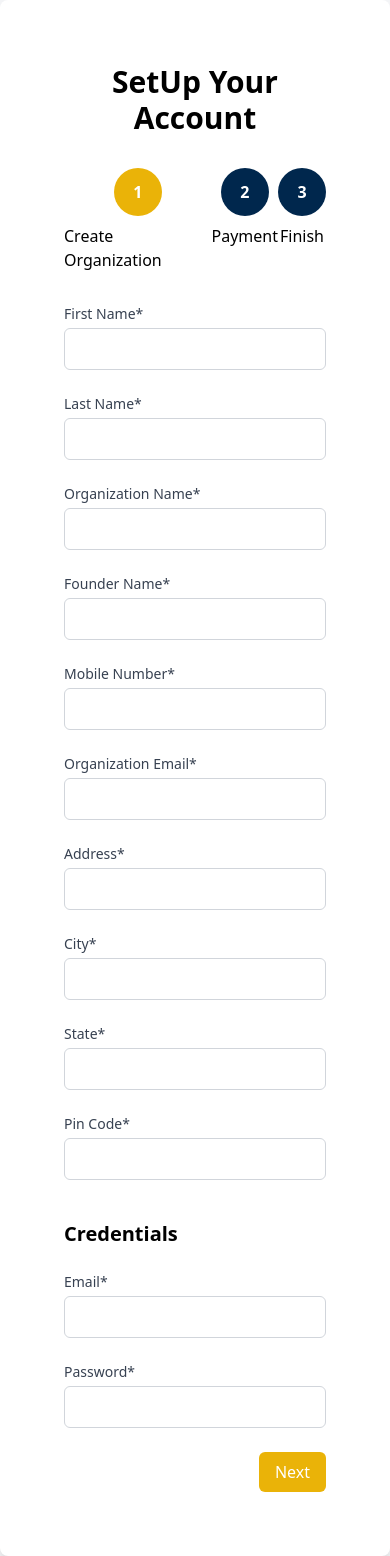
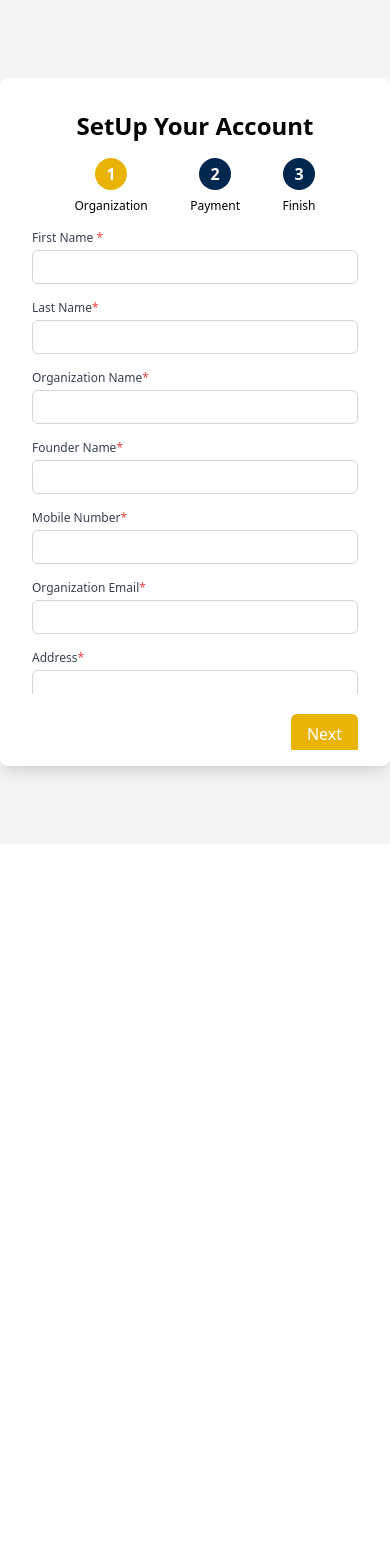
Before and after one commit to QubicGen11/SMS, a React (Vite) app: page /setup in a window 390 px wide. After the commit the page ends 844 px from the top, so only its background shows below. Built offline with nearby package versions, Linux system fonts and the light colour scheme.

Commit message:
Modified the Screen 2 setup account allignment

```diff
--- a/src/Components/Login_Components/Login.css
+++ b/src/Components/Login_Components/Login.css
@@ -9,15 +9,17 @@
     background-position: center center;
   }
 
-  /* .Careersmain::before {
+  .Careersmain::before {
     content: "";
     position: absolute;
     width: 100%;
     height: 100%;
-    background: rgba(0, 0, 0, 0.2);
-  }  */
+    background: rgba(0, 0, 0, 0.01);
+  }
 
   .blur-bg{
-    background-color: rgba(255, 255, 255, 0.1);
+    /* background-color: rgba(255, 255, 255, 0.1); */
+        background-color: rgba(0, 0, 0, 0.3);
+
     backdrop-filter: blur(5px);
   }
--- a/src/Components/Setup Components/Setup.jsx
+++ b/src/Components/Setup Components/Setup.jsx
@@ -4,85 +4,90 @@ import { Link } from 'react-router-dom';
 const Setup = () => {
   return (
     <div className="flex justify-center items-center min-h-screen bg-gray-100">
-      <div className="bg-white p-10 rounded-lg shadow-lg max-w-4xl w-full flex">
-        <div className="hidden md:flex flex-col justify-center items-center bg-[#00274D] text-white p-8 w-96 rounded-l-lg">
+      <div className="bg-white p-4 sm:p-10 rounded-lg shadow-lg max-w-4xl h-full w-full flex flex-col md:flex-row">
+        <div className="hidden md:flex flex-col justify-center items-center bg-[#00274D] text-white p-8 w-full md:w-96 rounded-l-lg">
           <img src="https://res.cloudinary.com/devewerw3/image/upload/v1720427797/Group_8_1_fjriu5.png" alt="QubicGen Logo" className="mb-8" />
         </div>
-        <div className="w-full md:w-3/4 p-6">
-          <h1 className="text-3xl font-bold mb-8 text-center">SetUp Your Account</h1>
-          <div className="flex justify-evenly mb-8">
+        <div className="w-full md:w-3/4 p-4 md:p-6 h-full overflow-y-auto">
+          <h1 className="text-2xl md:text-3xl font-bold mb-4 md:mb-8 text-center">SetUp Your Account</h1>
+          <div className="flex justify-evenly mb-4 md:mb-8">
             <div className="flex flex-col items-center">
-              <div className="bg-yellow-500 rounded-full w-12 h-12 flex justify-center items-center text-white font-bold mb-2">1</div>
-              <span>Create Organization</span>
+              <div className="bg-yellow-500 rounded-full w-8 h-8 md:w-12 md:h-12 flex justify-center items-center text-white font-bold mb-2">1</div>
+              <span className="text-xs md:text-base">Organization</span>
             </div>
             <div className="flex flex-col items-center">
-              <div className="bg-[#00274D] rounded-full w-12 h-12 flex justify-center items-center text-white font-bold mb-2">2</div>
-              <span>Payment</span>
+              <div className="bg-[#00274D] rounded-full w-8 h-8 md:w-12 md:h-12 flex justify-center items-center text-white font-bold mb-2">2</div>
+              <span className="text-xs md:text-base">Payment</span>
             </div>
             <div className="flex flex-col items-center">
-              <div className="bg-[#00274D] rounded-full w-12 h-12 flex justify-center items-center text-white font-bold mb-2">3</div>
-              <span>Finish</span>
+              <div className="bg-[#00274D] rounded-full w-8 h-8 md:w-12 md:h-12 flex justify-center items-center text-white font-bold mb-2">3</div>
+              <span className="text-xs md:text-base">Finish</span>
             </div>
           </div>
-          <form className="grid grid-cols-1 md:grid-cols-2 gap-6">
+          <div className="h-[55vh] overflow-y-auto">
+            <form className="grid grid-cols-1 md:grid-cols-2 gap-4 md:gap-6">
               <div>
-              <label className="block text-sm font-medium text-gray-700">First Name*</label>
-              <input type="text" className="mt-1 block w-full p-2 border border-gray-300 rounded-md" />
+                <label className="block text-xs md:text-sm font-medium text-gray-700">First Name <span className='text-red-600'><span className='text-red-500'>*</span></span></label>
+                <input type="text" className="mt-1 block w-full p-1 md:p-2 border border-gray-300 rounded-md" />
               </div>
               <div>
-              <label className="block text-sm font-medium text-gray-700">Last Name*</label>
-              <input type="text" className="mt-1 block w-full p-2 border border-gray-300 rounded-md" />
+                <label className="block text-xs md:text-sm font-medium text-gray-700">Last Name<span className='text-red-500'>*</span></label>
+                <input type="text" className="mt-1 block w-full p-1 md:p-2 border border-gray-300 rounded-md" />
               </div>
               <div>
-              <label className="block text-sm font-medium text-gray-700">Organization Name*</label>
-              <input type="text" className="mt-1 block w-full p-2 border border-gray-300 rounded-md" />
+                <label className="block text-xs md:text-sm font-medium text-gray-700">Organization Name<span className='text-red-500'>*</span></label>
+                <input type="text" className="mt-1 block w-full p-1 md:p-2 border border-gray-300 rounded-md" />
               </div>
               <div>
-              <label className="block text-sm font-medium text-gray-700">Founder Name*</label>
-              <input type="text" className="mt-1 block w-full p-2 border border-gray-300 rounded-md" />
+                <label className="block text-xs md:text-sm font-medium text-gray-700">Founder Name<span className='text-red-500'>*</span></label>
+                <input type="text" className="mt-1 block w-full p-1 md:p-2 border border-gray-300 rounded-md" />
               </div>
               <div>
-              <label className="block text-sm font-medium text-gray-700">Mobile Number*</label>
-              <input type="text" className="mt-1 block w-full p-2 border border-gray-300 rounded-md" />
+                <label className="block text-xs md:text-sm font-medium text-gray-700">Mobile Number<span className='text-red-500'>*</span></label>
+                <input type="text" className="mt-1 block w-full p-1 md:p-2 border border-gray-300 rounded-md" />
               </div>
               <div>
-              <label className="block text-sm font-medium text-gray-700">Organization Email*</label>
-              <input type="text" className="mt-1 block w-full p-2 border border-gray-300 rounded-md" />
+                <label className="block text-xs md:text-sm font-medium text-gray-700">Organization Email<span className='text-red-500'>*</span></label>
+                <input type="text" className="mt-1 block w-full p-1 md:p-2 border border-gray-300 rounded-md" />
               </div>
               <div>
-              <label className="block text-sm font-medium text-gray-700">Address*</label>
-              <input type="text" className="mt-1 block w-full p-2 border border-gray-300 rounded-md" />
+                <label className="block text-xs md:text-sm font-medium text-gray-700">Address<span className='text-red-500'>*</span></label>
+                <input type="text" className="mt-1 block w-full p-1 md:p-2 border border-gray-300 rounded-md" />
               </div>
               <div>
-              <label className="block text-sm font-medium text-gray-700">City*</label>
-              <input type="text" className="mt-1 block w-full p-2 border border-gray-300 rounded-md" />
+                <label className="block text-xs md:text-sm font-medium text-gray-700">City<span className='text-red-500'>*</span></label>
+                <input type="text" className="mt-1 block w-full p-1 md:p-2 border border-gray-300 rounded-md" />
               </div>
               <div>
-              <label className="block text-sm font-medium text-gray-700">State*</label>
-              <input type="text" className="mt-1 block w-full p-2 border border-gray-300 rounded-md" />
+                <label className="block text-xs md:text-sm font-medium text-gray-700">State<span className='text-red-500'>*</span></label>
+                <input type="text" className="mt-1 block w-full p-1 md:p-2 border border-gray-300 rounded-md" />
               </div>
               <div>
-              <label className="block text-sm font-medium text-gray-700">Pin Code*</label>
-              <input type="text" className="mt-1 block w-full p-2 border border-gray-300 rounded-md" />
+                <label className="block text-xs md:text-sm font-medium text-gray-700">Pin Code<span className='text-red-500'>*</span></label>
+                <input type="text" className="mt-1 block w-full p-1 md:p-2 border border-gray-300 rounded-md" />
               </div>
-            <div className="col-span-1 md:col-span-2 mt-4">
-              <h2 className="text-xl font-bold">Credentials</h2>
+              <div className="col-span-1 md:col-span-2 mt-2 md:mt-4">
+                <h2 className="text-lg md:text-xl font-bold">Credentials</h2>
               </div>
               <div>
-              <label className="block text-sm font-medium text-gray-700">Email*</label>
-              <input type="text" className="mt-1 block w-full p-2 border border-gray-300 rounded-md" />
+                <label className="block text-xs md:text-sm font-medium text-gray-700">Email<span className='text-red-500'>*</span></label>
+                <input type="text" className="mt-1 block w-full p-1 md:p-2 border border-gray-300 rounded-md" />
               </div>
               <div>
-              <label className="block text-sm font-medium text-gray-700">Password*</label>
-              <input type="password" className="mt-1 block w-full p-2 border border-gray-300 rounded-md" />
+                <label className="block text-xs md:text-sm font-medium text-gray-700">Password<span className='text-red-500'>*</span></label>
+                <input type="password" className="mt-1 block w-full p-1 md:p-2 border border-gray-300 rounded-md" />
               </div>
-            <div className="col-span-1 md:col-span-2 flex justify-end">
+
+            </form>
+
+          </div>
+          <div className="col-span-1 md:col-span-2 flex justify-end ">
+                <div className="relative top-5">
                   <Link to="/setuptwo">
                     <button type="submit" className="bg-yellow-500 text-white px-4 py-2 rounded-md">Next</button>
-
                   </Link>
                 </div>
-          </form>
+              </div>
         </div>
       </div>
     </div>
```
Also changed, not shown: 1 other file (tests, documents, lock files or other folders). Lines whose indentation alone changed are shown as unchanged.
